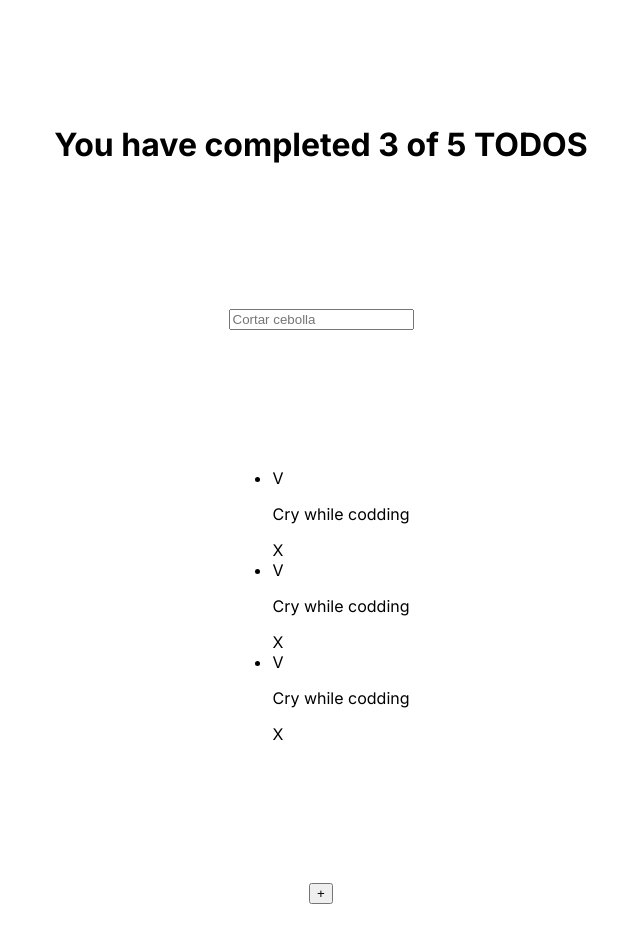
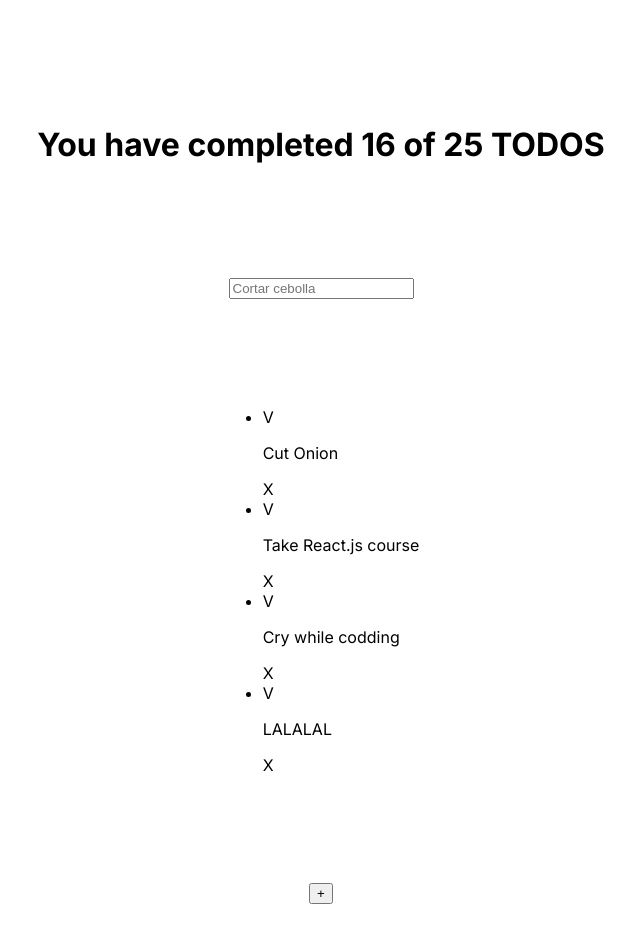
Before and after one commit to Ricardo-Tzuc/react.js-course, a Next.js app in the folder todo-machine-app/: page / in a window 1280 px wide. Shown: the top 942 px of the page, without its empty margins (319-959 px from the left). Built offline with nearby package versions, Linux system fonts and the light colour scheme.

Commit message:
understanding and adding basic props

```diff
--- a/todo-machine-app/src/app/TodoCounter.js
+++ b/todo-machine-app/src/app/TodoCounter.js
@@ -1,7 +1,7 @@
-function  TodoCounter(){
+function  TodoCounter({total, completed}){
     return (
       <h1>
-        You have completed 3 of 5 TODOS
+        You have completed {completed} of {total} TODOS
       </h1>
     );
   }
--- a/todo-machine-app/src/app/TodoItem.js
+++ b/todo-machine-app/src/app/TodoItem.js
@@ -1,9 +1,9 @@
 // Component list items
-function  TodoItem(){
+function  TodoItem(props){
     return (
       <li>
         <span>V</span>
-        <p>Cry while codding</p>
+        <p>{props.text}</p>
         <span>X</span>
       </li>
     );
--- a/todo-machine-app/src/app/page.js
+++ b/todo-machine-app/src/app/page.js
@@ -5,23 +5,36 @@ import { TodoItem } from './TodoItem';
 import { CreateTodoButton } from './CreateTodoButton';
 import styles from "./page.module.css";
 
+const defaultTodos = [
+  {text:'Cut Onion', completed:false},
+  {text:'Take React.js course', completed:false},
+  {text:'Cry while codding', completed:false},
+  {text:'LALALAL', completed:false},
+]
 //  Components are Capitalized
 export default function Home() {
   return (
-    <main className={styles.main}>
+    <>
+        <main className={styles.main}>
       {/* Technique to Create fist the components structure,
       later create the components functions.*/}
-      <TodoCounter />
+      <TodoCounter completed={16} total={25} />
+
       <TodoSearch />
 
       <TodoList>
-        <TodoItem/>
-        <TodoItem/>
-        <TodoItem/>
+        {defaultTodos.map(todo => (
+          <TodoItem
+          key={todo.key}
+          text={todo.text}
+          />
+        ))}
       </TodoList>
 
       <CreateTodoButton />
 
-    </main>
+      </main>
+    </>
+
   );
 }
```
